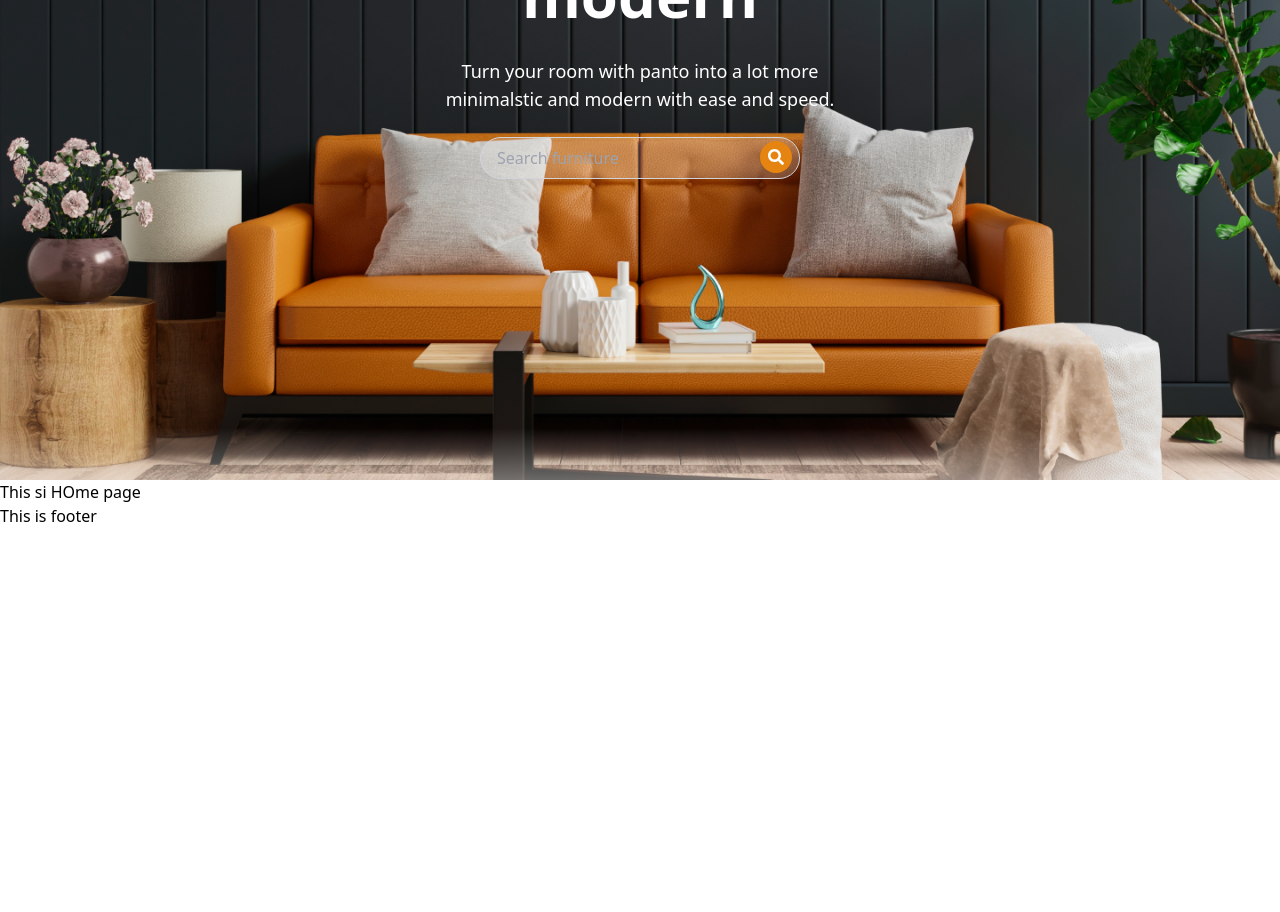
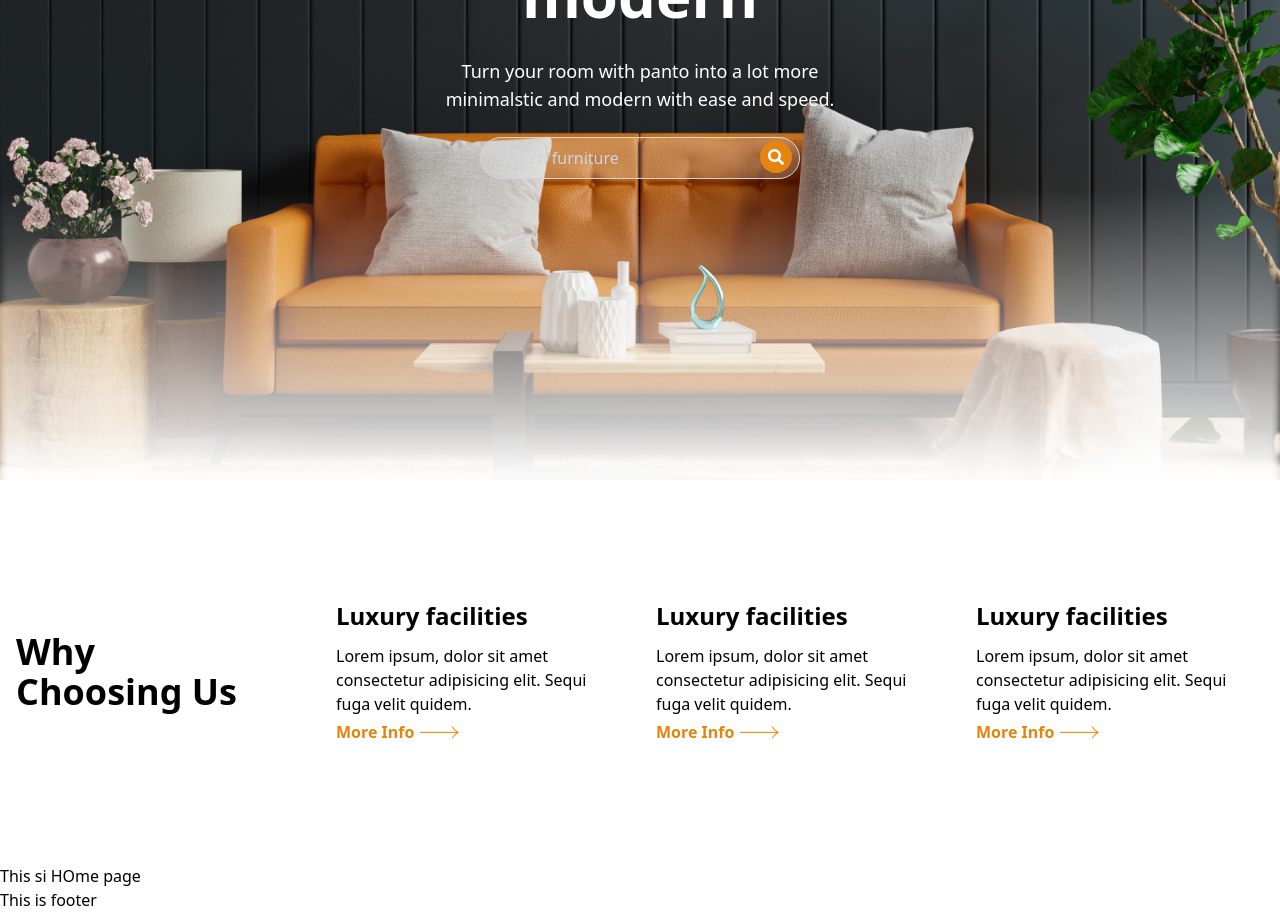
Before and after one commit to hrid1/panto-furniture, a React (Vite) app: page / in a window 1280 px wide. Shown: the part 320-1232 px from the top of the page. Before the commit the page ends 848 px from the top, so only its background shows below. Built offline with nearby package versions, Linux system fonts and the light colour scheme.

Commit message:
navbar scroll done

```diff
--- a/src/App.css
+++ b/src/App.css
@@ -0,0 +1,3 @@
+.section-container{
+    @apply max-w-screen-2xl container mx-auto py-6 px-4;
+}
--- /dev/null
+++ b/src/components/Button.jsx
@@ -0,0 +1,11 @@
+import btnIcon from "../assets/button-icon.png";
+
+const Button = ({text}) => {
+  return (
+    <button className=" text-primary flex gap-1.5 items-center font-bold ">
+      {text} <img src={btnIcon} alt="btn icon" />{" "}
+    </button>
+  );
+};
+
+export default Button;
--- a/src/components/Navbar.jsx
+++ b/src/components/Navbar.jsx
@@ -1,4 +1,4 @@
-import { useState } from "react";
+import { useEffect, useState } from "react";
 import { FaBars, FaShoppingBag, FaTimes } from "react-icons/fa";
 import { NavLink } from "react-router-dom";
 
@@ -35,8 +35,36 @@ const Navbars = () => {
   const [isMenuOpen, setIsMenuOpen] = useState(false);
   const toggleMenu = () => setIsMenuOpen(!isMenuOpen);
 
+  // changing color or the navbar
+
+  const [isScroll, setIsScroll] = useState(false);
+
+  useEffect(() => {
+    const handleScroll = () => {
+      if (window.scrollY > 50) {
+        setIsScroll(true);
+      } else {
+        setIsScroll(false);
+      }
+    };
+
+    window.addEventListener("scroll", handleScroll);
+
+    return () => {
+      window.removeEventListener("scroll", handleScroll);
+    };
+  }, []);
+
+  console.log(isScroll);
+
+  //
+
   return (
-    <div className=" absolute z-50 w-full text-white">
+    <div
+      className={`fixed top-0 left-0 right-0  z-50 w-full  transition-all duration-300 ease-in-out ${
+        isScroll ? "bg-white text-black" : "text-white"
+      } `}
+    >
       <header className="max-w-screen-2xl container mx-auto flex justify-between items-center py-6 px-4">
         <section>
           <h2 className="font-bold text-xl italic opacity-80">Panto</h2>
--- a/src/pages/Homepage/Banner.jsx
+++ b/src/pages/Homepage/Banner.jsx
@@ -21,13 +21,17 @@ const Banner = () => {
           <input
             type="text"
             placeholder="Search furniture"
-            className="bg-white/20 rounded-full w-full md:w-80 px-4 py-2 border border-gray-300 focus:outline-none"
+            className="bg-white/20  rounded-full w-full md:w-80 px-4 py-2 border border-gray-300 focus:outline-none placeholder-slate-300"
           />
           <span className=" absolute top-1 right-2 bg-primary rounded-full p-2">
             <FaSearch />
           </span>
         </div>
       </div>
+
+      {/* bottom blur effect */}
+      <div className=" absolute inset-x-0 bottom-0 h-3/4 text-white -mb-2 bg-gradient-to-t from-white via-transparent to-transparent blur-sm"/>
+
     </section>
   );
 };
--- a/src/pages/Homepage/Homepage.jsx
+++ b/src/pages/Homepage/Homepage.jsx
@@ -1,9 +1,12 @@
 import Banner from "./Banner";
+import WhyChoose from "./WhyChoose";
 
 const Homepage = () => {
     return (
         <div>
             <Banner/>
+            <WhyChoose/>
+
             <h2>This si HOme page</h2>
         </div>
     );
--- /dev/null
+++ b/src/pages/Homepage/WhyChoose.jsx
@@ -0,0 +1,43 @@
+import Button from "../../components/Button";
+
+const WhyChoose = () => {
+  return (
+    <section className="section-container ">
+      <div className="grid grid-cols-1 md:grid-cols-2 lg:grid-cols-4 my-24 gap-8 md:gap12 text-left items-center ">
+        <div className="my-auto">
+          <h2 className="text-4xl font-bold ">
+            Why <br />
+            Choosing Us
+          </h2>
+        </div>
+        {/* cards */}
+        <div>
+          <h4 className="text-2xl font-bold mb-3">Luxury facilities</h4>
+          <p className="mb-1">
+            Lorem ipsum, dolor sit amet consectetur adipisicing elit. Sequi fuga
+            velit quidem.
+          </p>
+          <Button text={"More Info"}></Button>
+        </div>
+        <div>
+          <h4 className="text-2xl font-bold mb-3">Luxury facilities</h4>
+          <p className="mb-1">
+            Lorem ipsum, dolor sit amet consectetur adipisicing elit. Sequi fuga
+            velit quidem.
+          </p>
+          <Button text={"More Info"}></Button>
+        </div>
+        <div>
+          <h4 className="text-2xl font-bold mb-3">Luxury facilities</h4>
+          <p className="mb-1">
+            Lorem ipsum, dolor sit amet consectetur adipisicing elit. Sequi fuga
+            velit quidem.
+          </p>
+          <Button text={"More Info"}></Button>
+        </div>
+      </div>
+    </section>
+  );
+};
+
+export default WhyChoose;
```
